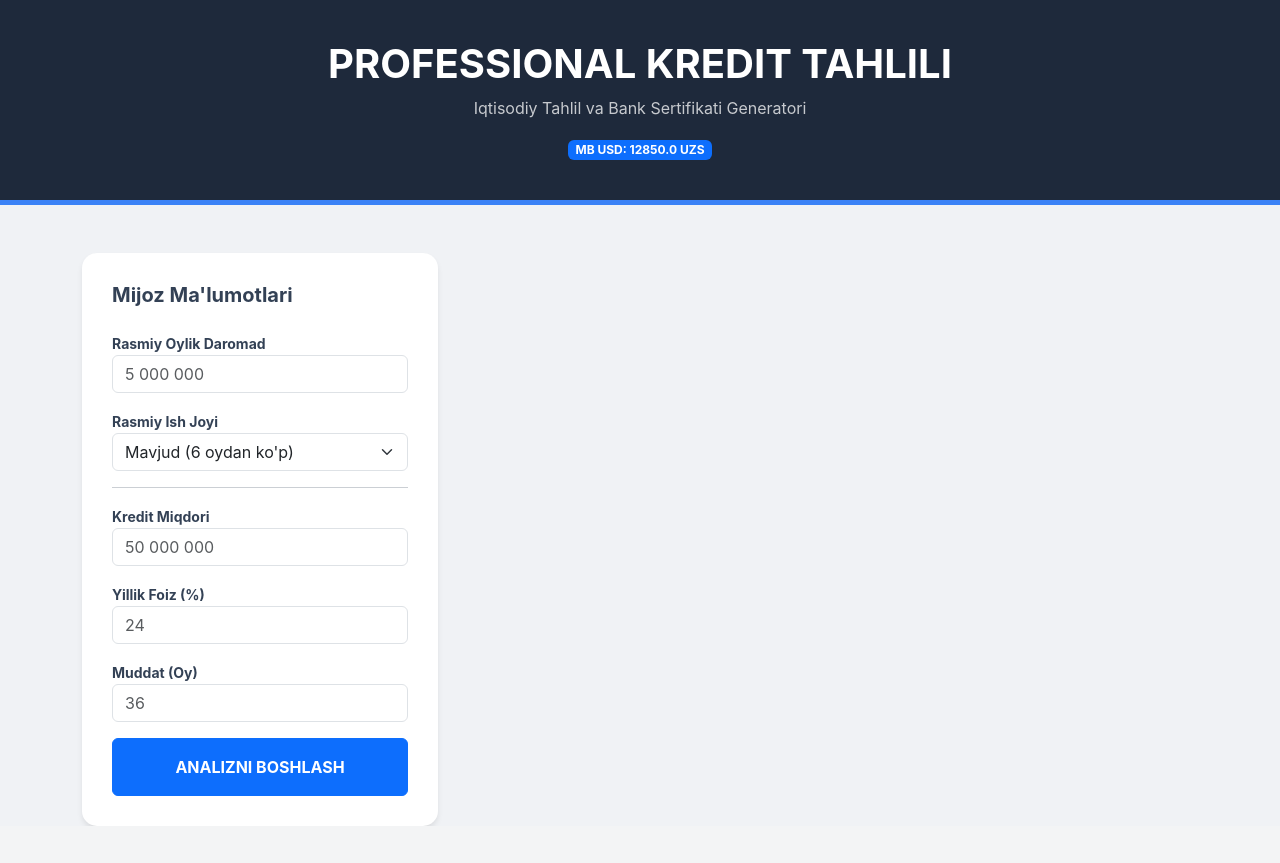
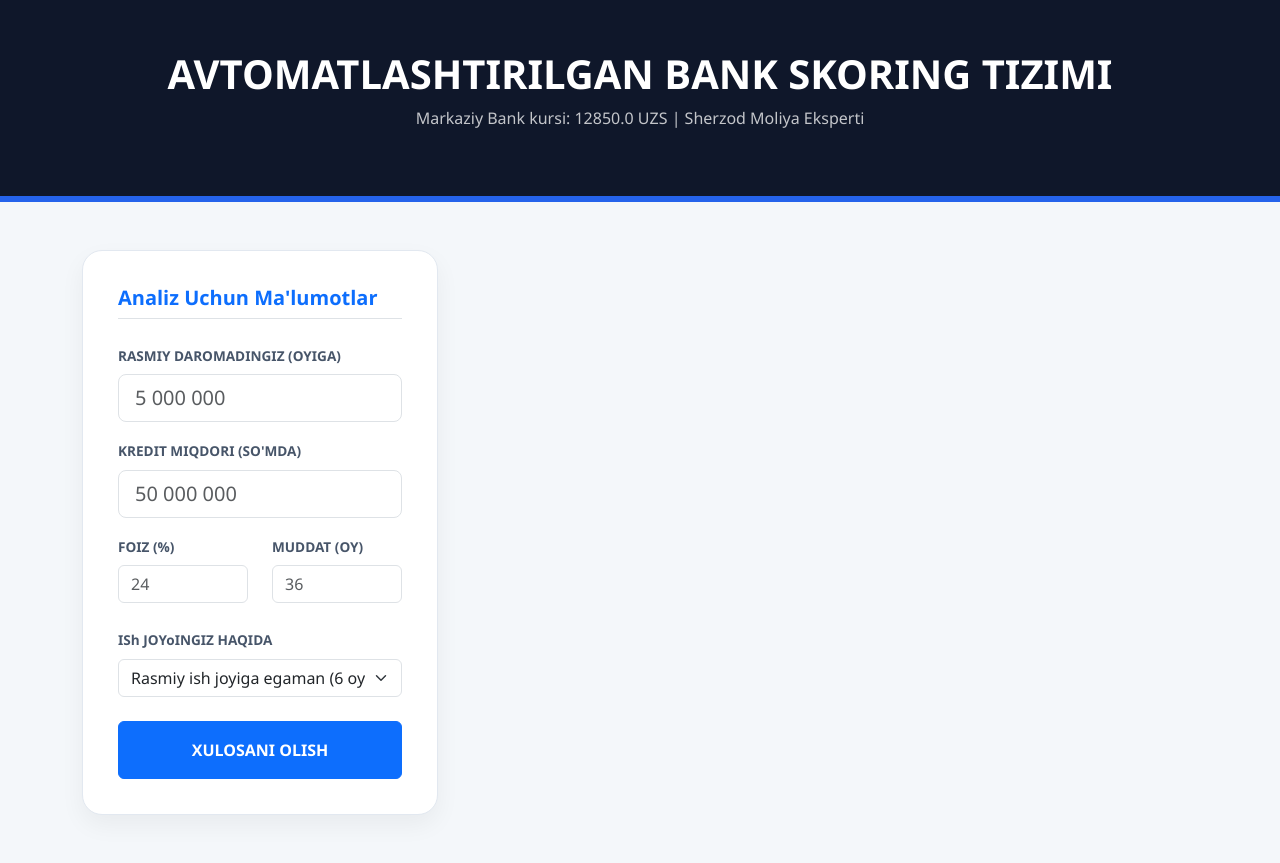
Before and after one commit to suvonov2310-a11y/kredit, a Django app: page / in a window 1280 px wide. Before the commit the page ends 826 px from the top, so only its background shows below. Run offline with Django 5.2, Linux system fonts and the light colour scheme; data that the repository does not hold is empty; some libraries are stand-ins or nearby versions.

Commit message:
Banker version upgrade

```diff
--- a/templates/kredit.html
+++ b/templates/kredit.html
@@ -3,206 +3,233 @@
 <head>
     <meta charset="UTF-8">
     <meta name="viewport" content="width=device-width, initial-scale=1.0">
-    <title>Bank Tahlil Markazi | Sherzod</title>
+    <title>Bank Ekspert Tizimi | Sherzod</title>
     <link href="https://cdn.jsdelivr.net/npm/bootstrap@5.3.0/dist/css/bootstrap.min.css" rel="stylesheet">
     <script src="https://cdnjs.cloudflare.com/ajax/libs/html2pdf.js/0.10.1/html2pdf.bundle.min.js"></script>
     <style>
-        body { background: #f0f2f5; font-family: 'Inter', sans-serif; color: #334155; }
-        .bank-header { background: #1e293b; color: white; padding: 40px 0; border-bottom: 5px solid #3b82f6; }
-        .card-analysis { background: white; border-radius: 15px; border: none; box-shadow: 0 4px 6px -1px rgba(0,0,0,0.1); padding: 30px; }
-        .stop-light { width: 15px; height: 15px; border-radius: 50%; display: inline-block; margin-right: 10px; }
-        .red { background: #ef4444; } .yellow { background: #f59e0b; } .green { background: #10b981; }
-        .comparison-box { border: 1px solid #e2e8f0; border-radius: 10px; padding: 20px; transition: 0.3s; }
-        .profit-label { color: #10b981; font-weight: 800; font-size: 1.1rem; }
-        .certificate-area { border: 2px solid #1e293b; padding: 40px; background: white; position: relative; }
-        .cert-watermark { position: absolute; top: 50%; left: 50%; transform: translate(-50%, -50%) rotate(-45deg); font-size: 5rem; color: rgba(0,0,0,0.03); pointer-events: none; }
+        body { background: #f4f7fa; color: #1e293b; font-family: 'Segoe UI', sans-serif; }
+        .main-header { background: #0f172a; color: white; padding: 50px 0; border-bottom: 6px solid #2563eb; }
+        .card-expert { background: white; border-radius: 20px; box-shadow: 0 10px 25px rgba(0,0,0,0.05); padding: 35px; border: 1px solid #e2e8f0; }
+        .form-label { font-weight: 700; color: #475569; font-size: 0.85rem; }
+        .recommendation-box { border-radius: 15px; padding: 25px; margin-top: 20px; display: none; }
+        .cert-container { background: white; border: 2px solid #000; padding: 40px; margin-top: 30px; position: relative; color: #000; }
+        .cert-header { border-bottom: 2px solid #000; margin-bottom: 20px; padding-bottom: 10px; }
+        .cert-stamp { position: absolute; bottom: 40px; right: 40px; border: 3px solid #000; padding: 10px; border-radius: 10px; transform: rotate(-15deg); font-weight: 800; opacity: 0.7; }
+        .bank-info-grid { display: grid; grid-template-columns: 1fr 1fr; gap: 20px; margin: 20px 0; }
     </style>
 </head>
 <body>
 
-<div class="bank-header text-center mb-5">
-    <h1 class="fw-bold">PROFESSIONAL KREDIT TAHLILI</h1>
-    <p class="opacity-75">Iqtisodiy Tahlil va Bank Sertifikati Generatori</p>
-    <span class="badge bg-primary">MB USD: {{ usd_rate }} UZS</span>
+<div class="main-header text-center">
+    <h1 class="fw-bold">AVTOMATLASHTIRILGAN BANK SKORING TIZIMI</h1>
+    <p class="opacity-75">Markaziy Bank kursi: {{ usd_rate }} UZS | Sherzod Moliya Eksperti</p>
 </div>
 
-<div class="container">
+<div class="container my-5">
     <div class="row g-4">
         <div class="col-lg-4">
-            <div class="card-analysis h-100">
-                <h5 class="fw-bold mb-4">Mijoz Ma'lumotlari</h5>
+            <div class="card-expert">
+                <h5 class="fw-bold border-bottom pb-2 mb-4 text-primary">Analiz Uchun Ma'lumotlar</h5>
+
                 <div class="mb-3">
-                    <label class="small fw-bold">Rasmiy Oylik Daromad</label>
-                    <input type="number" id="income" class="form-control" placeholder="5 000 000">
+                    <label class="form-label">RASMIY DAROMADINGIZ (OYIGA)</label>
+                    <input type="number" id="income" class="form-control form-control-lg" placeholder="5 000 000">
                 </div>
+
                 <div class="mb-3">
-                    <label class="small fw-bold">Rasmiy Ish Joyi</label>
-                    <select id="work_status" class="form-select">
-                        <option value="yes">Mavjud (6 oydan ko'p)</option>
-                        <option value="no">Mavjud emas / Norasmiy</option>
+                    <label class="form-label">KREDIT MIQDORI (SO'MDA)</label>
+                    <input type="number" id="summa" class="form-control form-control-lg" placeholder="50 000 000">
+                </div>
+
+                <div class="row">
+                    <div class="col-6">
+                        <label class="form-label">FOIZ (%)</label>
+                        <input type="number" id="foiz" class="form-control" placeholder="24">
+                    </div>
+                    <div class="col-6">
+                        <label class="form-label">MUDDAT (OY)</label>
+                        <input type="number" id="muddat" class="form-control" placeholder="36">
+                    </div>
+                </div>
+
+                <div class="mt-4">
+                    <label class="form-label">ISh JOYoINGIZ HAQIDA</label>
+                    <select id="work" class="form-select">
+                        <option value="1">Rasmiy ish joyiga egaman (6 oydan ortiq)</option>
+                        <option value="0.5">Ish joyim rasmiy emas yoki yangi (6 oydan kam)</option>
                     </select>
                 </div>
-                <hr>
-                <div class="mb-3">
-                    <label class="small fw-bold">Kredit Miqdori</label>
-                    <input type="number" id="summa" class="form-control" placeholder="50 000 000">
-                </div>
-                <div class="mb-3">
-                    <label class="small fw-bold">Yillik Foiz (%)</label>
-                    <input type="number" id="foiz" class="form-control" placeholder="24">
-                </div>
-                <div class="mb-3">
-                    <label class="small fw-bold">Muddat (Oy)</label>
-                    <input type="number" id="muddat" class="form-control" placeholder="36">
-                </div>
-                <button class="btn btn-primary w-100 fw-bold py-3" onclick="startAnalysis()">ANALIZNI BOSHLASH</button>
+
+                <button class="btn btn-primary w-100 py-3 mt-4 fw-bold" onclick="generateExpertAnalysis()">XULOSANI OLISH</button>
             </div>
         </div>
 
         <div class="col-lg-8">
-            <div id="analysis-results" class="d-none">
-                <div class="card-analysis mb-4 border-start border-5" id="status-border">
-                    <div class="d-flex align-items-center">
-                        <div id="status-light" class="stop-light"></div>
-                        <h4 class="fw-bold mb-0" id="status-text">Tahlil qilinmoqda...</h4>
-                    </div>
-                    <p class="small text-muted mt-2 mb-0" id="status-desc"></p>
+            <div id="result-screen" style="display:none;">
+
+                <div id="recommendation-box" class="recommendation-box">
+                    <h4 id="status-title" class="fw-bold"></h4>
+                    <p id="status-msg" class="mb-0"></p>
                 </div>
 
-                <div class="row g-3 mb-4 text-center">
-                    <div class="col-md-6">
-                        <div class="comparison-box bg-white">
-                            <h6 class="text-secondary">Annuitet (Bir xil to'lov)</h6>
-                            <h3 class="fw-bold" id="ann-pay">0</h3>
-                            <small id="ann-total" class="text-danger"></small>
+                <div id="certificate" class="cert-container shadow-lg">
+                    <div class="cert-header d-flex justify-content-between align-items-center">
+                        <div>
+                            <h3 class="fw-bold mb-0 text-uppercase">Kredit Skoring Xulosasi</h3>
+                            <small>Sana: <span id="c-date"></span> | ID: #SK-{{ "now"|date:"His" }}</small>
+                        </div>
+                        <div class="text-end">
+                            <h4 class="fw-bold mb-0">SHERZOD-BANK</h4>
+                            <small>Buxoro viloyati tahlil markazi</small>
                         </div>
                     </div>
-                    <div class="col-md-6">
-                        <div class="comparison-box bg-white">
-                            <h6 class="text-secondary">Differensial (Kamayuvchi)</h6>
-                            <h3 class="fw-bold" id="diff-pay">0</h3>
-                            <small id="diff-total" class="text-success"></small>
+
+                    <div class="cert-body">
+                        <div class="alert alert-dark py-2 text-center fw-bold">MIJOZNING MOLIYAVIY HOLATI TAHLILI</div>
+
+                        <div class="bank-info-grid">
+                            <div>
+                                <p class="mb-1"><strong>Mijoz daromadi:</strong> <span id="c-income"></span> so'm</p>
+                                <p class="mb-1"><strong>To'lov qobiliyati (DTI):</strong> <span id="c-dti"></span>%</p>
+                                <p class="mb-1"><strong>Ish staji:</strong> <span id="c-work"></span></p>
+                            </div>
+                            <div class="text-end">
+                                <p class="mb-1"><strong>So'ralgan summa:</strong> <span id="c-sum"></span> so'm</p>
+                                <p class="mb-1"><strong>Yillik stavka:</strong> <span id="c-rate"></span>%</p>
+                                <p class="mb-1"><strong>Kredit muddati:</strong> <span id="c-term"></span> oy</p>
+                            </div>
+                        </div>
+
+                        <table class="table table-bordered border-dark mt-4">
+                            <thead class="table-light">
+                                <tr class="text-center">
+                                    <th>To'lov turi</th>
+                                    <th>Oylik to'lov</th>
+                                    <th>Jami foiz</th>
+                                    <th>Jami qaytarish</th>
+                                </tr>
+                            </thead>
+                            <tbody class="text-center">
+                                <tr>
+                                    <td>Annuitet</td>
+                                    <td id="c-ann-m"></td>
+                                    <td id="c-ann-f"></td>
+                                    <td id="c-ann-t"></td>
+                                </tr>
+                                <tr>
+                                    <td>Differensial</td>
+                                    <td id="c-dif-m"></td>
+                                    <td id="c-dif-f"></td>
+                                    <td id="c-dif-t"></td>
+                                </tr>
+                            </tbody>
+                        </table>
+
+                        <div class="mt-4 p-3 border border-dark border-2 rounded">
+                            <h6 class="fw-bold mb-2">BANK XODIMI UCHUN MUTAXASSIS XULOSASI:</h6>
+                            <p id="c-expert-note" class="mb-0 small"></p>
+                        </div>
+
+                        <div class="mt-5 d-flex justify-content-between align-items-end">
+                            <div class="small">
+                                <p class="mb-0">Ushbu hujjat bankka taqdim etish uchun</p>
+                                <p class="mb-0">dastlabki skoring hujjati hisoblanadi.</p>
+                            </div>
+                            <div class="cert-stamp">TAHLIL TASDIQLANDI</div>
                         </div>
                     </div>
                 </div>
 
-                <div class="text-center p-3 mb-4 rounded-3" style="background: #ecfdf5;">
-                    <span class="profit-label" id="profit-text">Siz differensial usulda 0 so'm tejaysiz!</span>
+                <div class="row g-2 mt-3">
+                    <div class="col-md-6">
+                        <button class="btn btn-dark w-100 py-3 fw-bold" onclick="downloadPDF()">SERTIFIKATNI YUKLAB OLISH</button>
+                    </div>
+                    <div class="col-md-6">
+                        <button class="btn btn-outline-primary w-100 py-3 fw-bold" onclick="window.print()">TO'G'RIDAN-TO'G'RI PRINT</button>
+                    </div>
                 </div>
+                <p class="text-center text-muted small mt-3">Ushbu hujjatni bankka taqdim etishingiz mumkin.</p>
 
-                <div id="certificate" class="certificate-area mb-4">
-                    <div class="cert-watermark">SHERZOD BANK</div>
-                    <div class="d-flex justify-content-between">
-                        <h5 class="fw-bold">KREDIT HISOBOTI #{{ "now"|date:"Ymd" }}</h5>
-                        <img src="https://api.qrserver.com/v1/create-qr-code/?size=80x80&data=verified-by-sherzod" alt="QR">
-                    </div>
-                    <hr>
-                    <div class="row mt-4">
-                        <div class="col-6">
-                            <p><strong>Mijoz:</strong> Rasmiy daromadli jismoniy shaxs</p>
-                            <p><strong>Kredit turi:</strong> Iste'mol krediti</p>
-                        </div>
-                        <div class="col-6 text-end">
-                            <p><strong>Sana:</strong> <span id="cert-date"></span></p>
-                            <p><strong>Status:</strong> Tasdiqlangan (Dastlabki)</p>
-                        </div>
-                    </div>
-                    <table class="table table-bordered mt-4">
-                        <thead class="table-light">
-                            <tr><th>Ko'rsatkich</th><th>Annuitet</th><th>Differensial</th></tr>
-                        </thead>
-                        <tbody>
-                            <tr><td>Oylik to'lov (O'rtacha)</td><td id="c-ann-m"></td><td id="c-dif-m"></td></tr>
-                            <tr><td>Jami qaytarish</td><td id="c-ann-t"></td><td id="c-dif-t"></td></tr>
-                            <tr><td>Umumiy foiz miqdori</td><td id="c-ann-f"></td><td id="c-dif-f"></td></tr>
-                        </tbody>
-                    </table>
-                    <p class="small text-muted mt-5">*Ushbu hujjat dastlabki hisob-kitob bo'lib, bankning rasmiy ofertasi hisoblanmaydi.</p>
-                </div>
-
-                <button class="btn btn-dark w-100 py-3 fw-bold" onclick="downloadCert()">SERTIFIKATNI PDF YUKLASH</button>
             </div>
         </div>
     </div>
 </div>
 
 <script>
-    function startAnalysis() {
-        const income = parseFloat(document.getElementById('income').value);
-        const work = document.getElementById('work_status').value;
+    function generateExpertAnalysis() {
+        const inc = parseFloat(document.getElementById('income').value);
         const p = parseFloat(document.getElementById('summa').value);
         const f = parseFloat(document.getElementById('foiz').value);
         const m = parseInt(document.getElementById('muddat').value);
+        const workFactor = parseFloat(document.getElementById('work').value);
 
-        if(!income || !p || !f || !m) return alert("Ma'lumotlarni to'ldiring!");
+        if(!inc || !p || !f || !m) return alert("Barcha ma'lumotlarni kiriting!");
 
-        document.getElementById('analysis-results').classList.remove('d-none');
+        document.getElementById('result-screen').style.display = 'block';
 
-        // 1. Annuitet
+        // HISOB-KITOBLAR
         let r = f / 12 / 100;
         let ann_m = p * (r * Math.pow(1 + r, m)) / (Math.pow(1 + r, m) - 1);
         let ann_t = ann_m * m;
 
-        // 2. Differensial
         let diff_sum = 0;
-        let first_diff_m = (p / m) + (p * r);
         let temp_p = p;
         for(let i=0; i<m; i++) {
-            let int_m = temp_p * r;
-            diff_sum += (p/m) + int_m;
+            diff_sum += (p/m) + (temp_p * r);
             temp_p -= (p/m);
         }
-        let diff_avg = diff_sum / m;
 
-        // 3. Stop List Logic
-        let light = document.getElementById('status-light');
-        let border = document.getElementById('status-border');
-        let txt = document.getElementById('status-text');
-        let desc = document.getElementById('status-desc');
+        let dti = (ann_m / inc) * 100;
+        let max_p = (inc * 0.5 * (Math.pow(1 + r, m) - 1)) / (r * Math.pow(1 + r, m));
 
-        let debt_ratio = (ann_m / income) * 100;
+        // TAVSIYA VA STATUS
+        const box = document.getElementById('recommendation-box');
+        const title = document.getElementById('status-title');
+        const msg = document.getElementById('status-msg');
+        const expertNote = document.getElementById('c-expert-note');
 
-        if(debt_ratio > 50) {
-            light.className = "stop-light red";
-            border.style.borderColor = "#ef4444";
-            txt.innerText = "RAD ETILDI (Risk Yuqori)";
-            desc.innerText = `To'lov daromadning ${debt_ratio.toFixed(1)}% ini tashkil qilmoqda (Limit: 50%)`;
-        } else if(work === 'no') {
-            light.className = "stop-light yellow";
-            border.style.borderColor = "#f59e0b";
-            txt.innerText = "QO'SHIMCHA HUJJAT TALAB ETILADI";
-            desc.innerText = "Rasmiy ish joyi tasdiqlanmagani uchun kafillik talab qilinishi mumkin.";
+        box.style.display = 'block';
+
+        if (dti > 50) {
+            box.className = "recommendation-box bg-danger text-white";
+            title.innerText = "KREDIT MIQDORI RAD ETILDI";
+            msg.innerText = `So'ralgan summa bo'yicha to'lov daromadingizdan o'ta yuqori. SIZGA TAVSIYA ETILADIGAN MAKSIMAL SUMMA: ${Math.round(max_p).toLocaleString()} so'm.`;
+            expertNote.innerText = `Mijozning to'lov ko'rsatkichi (DTI) 50% dan yuqori. So'ralgan summa xatarli deb topildi. Tavsiya etilgan miqdor: ${Math.round(max_p).toLocaleString()} so'm. Mijozga ushbu sertifikat asosida yangi summa taklif qilishingiz mumkin.`;
+        } else if (workFactor < 1) {
+            box.className = "recommendation-box bg-warning text-dark";
+            title.innerText = "QO'SHIMCHA TASDIQ TALAB QILINADI";
+            msg.innerText = "Kredit miqdori mos, lekin rasmiy staj kamligi uchun bank qo'shimcha kafil yoki garov so'rashi mumkin.";
+            expertNote.innerText = "To'lov qobiliyati ijobiy. Mijozning ish staji kamligi sababli, kreditni rasmiylashtirishda qo'shimcha kafil shaxs jalb etish tavsiya etiladi.";
         } else {
-            light.className = "stop-light green";
-            border.style.borderColor = "#10b981";
-            txt.innerText = "KREDIT MA'QULLANDI";
-            desc.innerText = "Sizning moliyaviy ko'rsatkichlaringiz bank talablariga mos keladi.";
+            box.className = "recommendation-box bg-success text-white";
+            title.innerText = "KREDIT MA'QULLANDI!";
+            msg.innerText = "Sizning moliyaviy holatingiz so'ralgan summa uchun to'liq mos keladi. Hujjatni bankka taqdim etishingiz mumkin.";
+            expertNote.innerText = "Mijoz barcha iqtisodiy talablarga javob beradi. To'lov qobiliyati barqaror. Kreditni so'ralgan miqdorda (DTI: " + dti.toFixed(1) + "%) rasmiylashtirish tavsiya etiladi.";
         }
 
-        // Display results
-        document.getElementById('ann-pay').innerText = Math.round(ann_m).toLocaleString() + " so'm";
-        document.getElementById('ann-total').innerText = "Jami: " + Math.round(ann_t).toLocaleString();
-        document.getElementById('diff-pay').innerText = "Max: " + Math.round(first_diff_m).toLocaleString() + " so'm";
-        document.getElementById('diff-total').innerText = "Jami: " + Math.round(diff_sum).toLocaleString();
+        // SERTIFIKATNI TO'LDIRISH
+        document.getElementById('c-income').innerText = inc.toLocaleString();
+        document.getElementById('c-dti').innerText = dti.toFixed(1);
+        document.getElementById('c-work').innerText = workFactor === 1 ? "Rasmiy" : "Norasmiy/Yangi";
+        document.getElementById('c-sum').innerText = p.toLocaleString();
+        document.getElementById('c-rate').innerText = f;
+        document.getElementById('c-term').innerText = m;
+        document.getElementById('c-date').innerText = new Date().toLocaleDateString();
 
-        let profit = ann_t - diff_sum;
-        document.getElementById('profit-text').innerText = `Siz differensial usulda ${Math.round(profit).toLocaleString()} so'm tejaysiz!`;
+        document.getElementById('c-ann-m').innerText = Math.round(ann_m).toLocaleString();
+        document.getElementById('c-ann-f').innerText = Math.round(ann_t - p).toLocaleString();
+        document.getElementById('c-ann-t').innerText = Math.round(ann_t).toLocaleString();
 
-        // Fill Certificate
-        document.getElementById('c-ann-m').innerText = Math.round(ann_m).toLocaleString();
-        document.getElementById('c-dif-m').innerText = "~" + Math.round(diff_avg).toLocaleString();
-        document.getElementById('c-ann-t').innerText = Math.round(ann_t).toLocaleString();
+        document.getElementById('c-dif-m').innerText = "~" + Math.round(diff_sum/m).toLocaleString();
+        document.getElementById('c-dif-f').innerText = Math.round(diff_sum - p).toLocaleString();
         document.getElementById('c-dif-t').innerText = Math.round(diff_sum).toLocaleString();
-        document.getElementById('c-ann-f').innerText = Math.round(ann_t - p).toLocaleString();
-        document.getElementById('c-dif-f').innerText = Math.round(diff_sum - p).toLocaleString();
-        document.getElementById('cert-date').innerText = new Date().toLocaleDateString();
     }
 
-    function downloadCert() {
+    function downloadPDF() {
         const element = document.getElementById('certificate');
         html2pdf().from(element).set({
             margin: 0.5,
-            filename: 'Kredit_Sertifikati.pdf',
+            filename: 'Kredit_Ekspert_Xulosasi.pdf',
             html2canvas: { scale: 2 },
             jsPDF: { unit: 'in', format: 'letter', orientation: 'portrait' }
         }).save();
```
